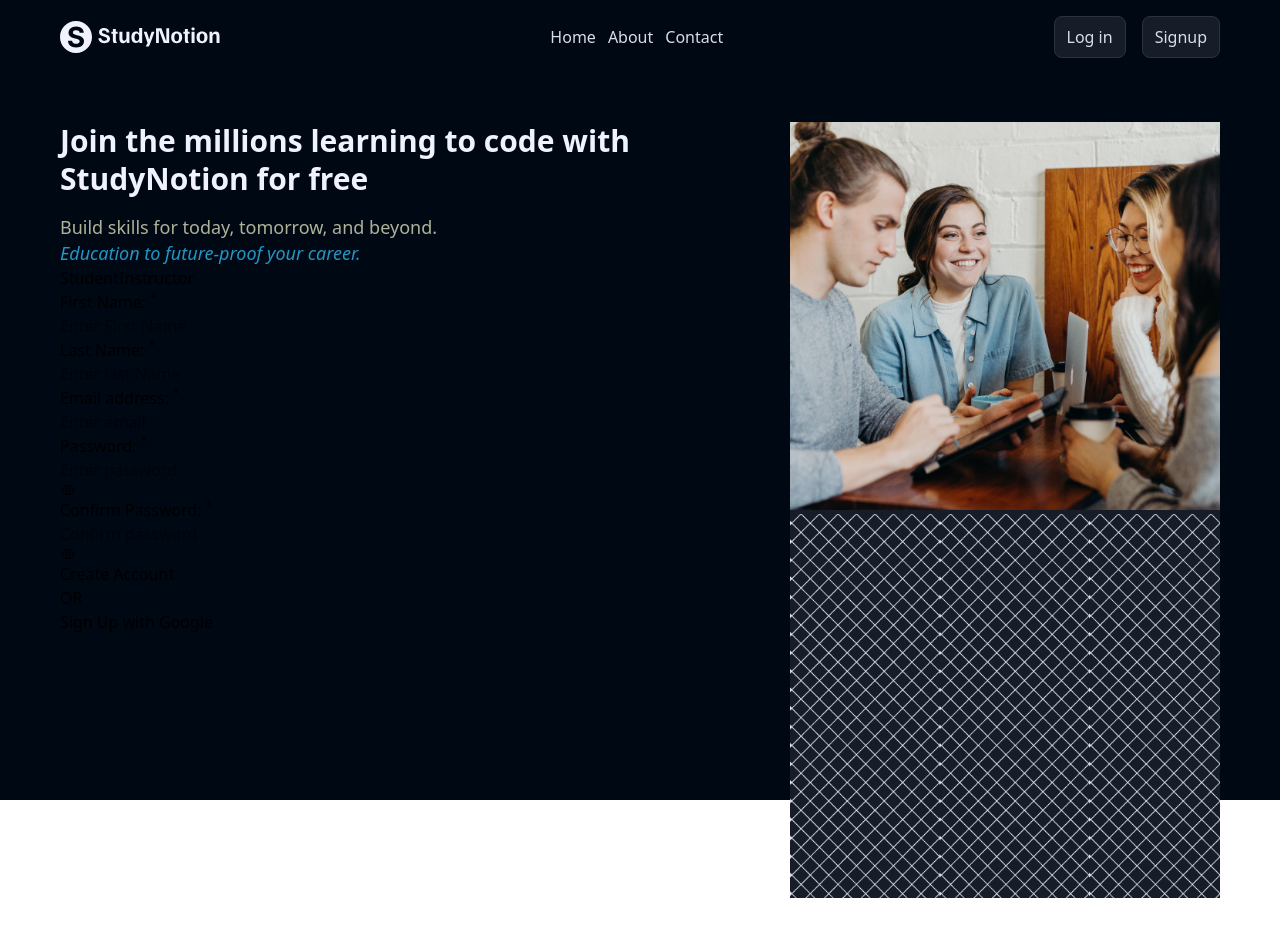
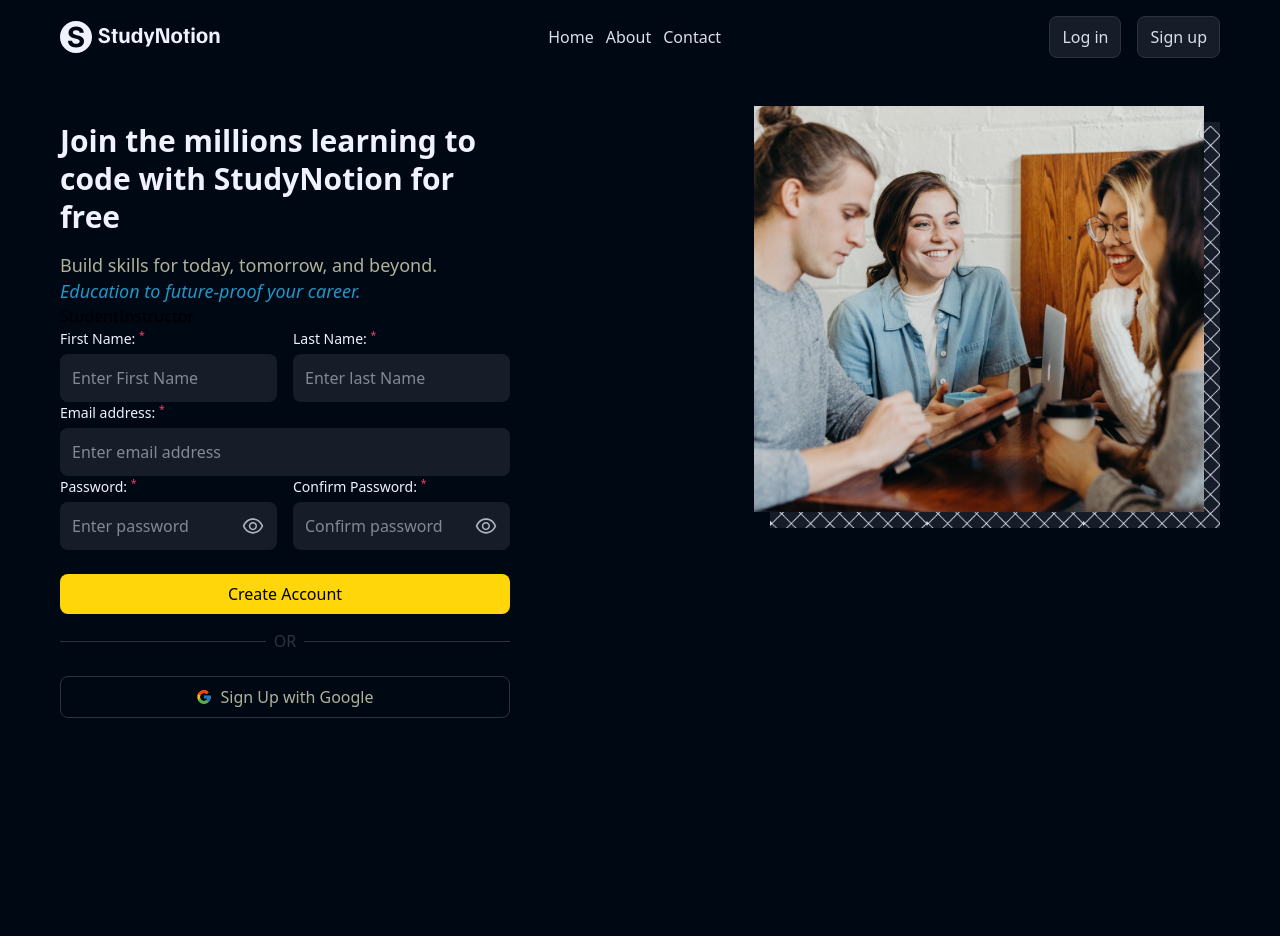
Before and after one commit to dibendughosal/StudyNotion, a React (Vite) app: page /signup in a window 1280 px wide. Shown: the top 936 px of the page. After the commit the page ends 800 px from the top, so only its background shows below. Built offline with nearby package versions, Linux system fonts and the light colour scheme.

Commit message:
StudyNotion - Vite + React

```diff
--- a/index.html
+++ b/index.html
@@ -6,7 +6,7 @@
     <meta name="viewport" content="width=device-width, initial-scale=1.0" />
     <title>StudyNotion | Dibendu</title>
   </head>
-  <body>
+  <body style="background-color: #000814; overflow-x: hidden;">
     <div id="root"></div>
     <script type="module" src="/src/main.jsx"></script>
   </body>
--- a/src/Components/LoginForm.jsx
+++ b/src/Components/LoginForm.jsx
@@ -28,21 +28,22 @@
   }
 
   return (
-    <form onSubmit={submitHandler}>
-      <label htmlFor="email">
-        <p>Email Id:<sup>*</sup></p>
-        <input type="email" id="email" name="email" value={formData.email} onChange={changeHandler} placeholder='Enter email address' required/>
+    <form onSubmit={submitHandler} className='flex flex-col w-full gap-y-4 mt-6'>
+      <label htmlFor="email" className='w-full'>
+        <p className='text-[0.875rem] text-[#f1f2ff] mb-1 leading-[1.375rem]'>Email Id:<sup className='text-[#ef476f]'>*</sup></p>
+        <input type="email" id="email" name="email" value={formData.email} onChange={changeHandler} placeholder='Enter email address' required className='rounded-[0.5rem] text-[#f1f2ff] w-full bg-[#161d29] p-3 shadow-[rgba(255,255,255,0.18)_0px_-1px_0px]' />
       </label>
 
-      <label htmlFor="password">
-        Password:<sup>*</sup>
-        <input type={showPassword ? "text": "password"} id="password" name="password" value={formData.password} onChange={changeHandler} placeholder='Enter Password' required/>
+      <label htmlFor="password" className='w-full relative'>
+        <p className='text-[0.875rem] text-[#f1f2ff] mb-1 leading-[1.375rem]'>Password:<sup className='text-[#ef476f]'>*</sup></p>
+        <input type={showPassword ? "text": "password"} id="password" name="password" value={formData.password} onChange={changeHandler} placeholder='Enter Password' className='rounded-[0.5rem] text-[#f1f2ff] w-full bg-[#161d29] p-3 shadow-[rgba(255,255,255,0.18)_0px_-1px_0px]' required/>
 
-        <span onClick={() => setShowPassword((prev) => !prev)}>{showPassword ? (<AiOutlineEyeInvisible />): (<AiOutlineEye />)}</span>
+        <span className='absolute right-3 top-[38px] text-[#f1f2ff] cursor-pointer' onClick={() => setShowPassword((prev) => !prev)}>{showPassword ? (<AiOutlineEyeInvisible fill='#AFB2bf' fontSize={24} />): (<AiOutlineEye fontSize={24} fill='#AFB2bf'/>)}</span>
 
-        <Link to="#"><p>Forgot Password?</p></Link>
+        <Link to="#"><p className='ml-auto max-w-max mt-1 text-xs text-[#47a5c5]'>Forgot Password?</p></Link>
       </label>
-      <button type="submit">Sign In</button>
+      <button type="submit" className='bg-[#ffd60a] rounded-[8px] font-medium text-[#000814
+] px-3 py-2 mt-6 cursor-pointer'>Sign In</button>
     </form>
   )
 }
--- a/src/Components/Navbar.jsx
+++ b/src/Components/Navbar.jsx
@@ -34,7 +34,7 @@
         }
         {
           !isLoggedIn &&
-          <Link to="/signup"><button className='bg-[#161d29] py-2 px-3 rounded-[8px] border border-[#2c333f] '>Signup</button></Link>
+          <Link to="/signup"><button className='bg-[#161d29] py-2 px-3 rounded-[8px] border border-[#2c333f] '>Sign up</button></Link>
         }
         {
           isLoggedIn &&
--- a/src/Components/SignupForm.jsx
+++ b/src/Components/SignupForm.jsx
@@ -44,35 +44,36 @@
 
       <form onSubmit={submitHandler}>
 
-        <div>
-          <label htmlFor="firstname">
-            <p>First Name: <sup>*</sup></p>
-            <input type="text" id="firstname" name="firstname" value={formData.firstname} placeholder='Enter First Name' onChange={changeHandler} required />
+        <div className='w-full flex gap-x-4'>
+          <label htmlFor="firstname" className='w-full'>
+            <p className='text-[0.875rem] text-[#f1f2ff] mb-1 leading-[1.375rem]'>First Name: <sup className='text-[#ef476f]'>*</sup></p>
+            <input type="text" id="firstname" name="firstname" value={formData.firstname} placeholder='Enter First Name' onChange={changeHandler} className='rounded-[0.5rem] text-[#f1f2ff] w-full bg-[#161d29] p-3 shadow-[rgba(255,255,255,0.18)_0px_-1px_0px]' required />
           </label>
-          <label htmlFor="lastname">
-            <p>Last Name: <sup>*</sup></p>
-            <input type="text" id="lastname" name="lastname" value={formData.lastname} placeholder='Enter last Name' onChange={changeHandler} required />
+          <label htmlFor="lastname" className='w-full'>
+            <p className='text-[0.875rem] text-[#f1f2ff] mb-1 leading-[1.375rem]'>Last Name: <sup className='text-[#ef476f]'>*</sup></p>
+            <input type="text" id="lastname" name="lastname" value={formData.lastname} placeholder='Enter last Name' className='rounded-[0.5rem] text-[#f1f2ff] w-full bg-[#161d29] p-3 shadow-[rgba(255,255,255,0.18)_0px_-1px_0px]' onChange={changeHandler} required />
           </label>
         </div>
 
         <label htmlFor="email">
-            <p>Email address: <sup>*</sup></p>
-            <input type="email" id="email" name="email" value={formData.email} placeholder='Enter email' onChange={changeHandler} required />
+            <p className='text-[0.875rem] text-[#f1f2ff] mb-1 leading-[1.375rem]'>Email address: <sup className='text-[#ef476f]'>*</sup></p>
+            <input type="email" id="email" name="email" value={formData.email} placeholder='Enter email address' onChange={changeHandler} className='rounded-[0.5rem] text-[#f1f2ff] w-full bg-[#161d29] p-3 shadow-[rgba(255,255,255,0.18)_0px_-1px_0px]' required />
         </label>
 
-        <div>
-          <label htmlFor="password">
-            <p>Password: <sup>*</sup></p>
-            <input type={ showPassword ? "text" : "password"} id="password" name="password" value={formData.password} placeholder='Enter password' onChange={changeHandler} required />
-            <span onClick={() => setShowPassword((prev) => !prev)}>{showPassword ? (<AiOutlineEyeInvisible />): (<AiOutlineEye />)}</span>
+        <div className='flex w-full gap-x-4'>
+          <label htmlFor="password" className='w-full relative'>
+            <p className='text-[0.875rem] text-[#f1f2ff] mb-1 leading-[1.375rem]'>Password: <sup className='text-[#ef476f]'>*</sup></p>
+            <input type={ showPassword ? "text" : "password"} id="password" name="password" value={formData.password} placeholder='Enter password' onChange={changeHandler} className='rounded-[0.5rem] text-[#f1f2ff] w-full bg-[#161d29] p-3 shadow-[rgba(255,255,255,0.18)_0px_-1px_0px]' required />
+            <span className='absolute right-3 top-[38px]' onClick={() => setShowPassword((prev) => !prev)}>{showPassword ? (<AiOutlineEyeInvisible fontSize={24} fill='#AFB2bf'/>) : (<AiOutlineEye fontSize={24} fill='#AFB2bf'/>)}</span>
           </label>
-          <label htmlFor="confirmPassword">
-            <p>Confirm Password: <sup>*</sup></p>
-            <input type="password" id="confirmPassword" name="confirmPassword" value={formData.confirmPassword} placeholder='Confirm password' onChange={changeHandler} required />
-            <span onClick={() => setShowPassword((prev) => !prev)}>{showPassword ? (<AiOutlineEyeInvisible />): (<AiOutlineEye />)}</span>
+          <label htmlFor="confirmPassword" className='w-full relative'>
+            <p className='text-[0.875rem] text-[#f1f2ff] mb-1 leading-[1.375rem]'>Confirm Password: <sup className='text-[#ef476f]'>*</sup></p>
+            <input type="password" id="confirmPassword" name="confirmPassword" value={formData.confirmPassword} placeholder='Confirm password' className='rounded-[0.5rem] text-[#f1f2ff] w-full bg-[#161d29] p-3 shadow-[rgba(255,255,255,0.18)_0px_-1px_0px]' onChange={changeHandler} required />
+            <span className='absolute right-3 top-[38px] text-[#f1f2ff] cursor-pointer' onClick={() => setShowPassword((prev) => !prev)}>{showPassword ? (<AiOutlineEyeInvisible fontSize={24} fill='#AFB2bf'/>): (<AiOutlineEye fontSize={24} fill='#AFB2bf'/>)}</span>
           </label>
         </div>
-        <button>Create Account</button>
+        <button className='bg-[#ffd60a] rounded-[8px] font-medium text-[#000814
+] px-3 py-2 mt-6 cursor-pointer w-full'>Create Account</button>
       </form>
     </div>
   )
--- a/src/Components/Template.jsx
+++ b/src/Components/Template.jsx
@@ -1,11 +1,12 @@
 import SignupForm from '../Components/SignupForm'
 import LoginForm from '../Components/LoginForm'
 import bgImg from "../assets/frame.png"
+import { FcGoogle } from "react-icons/fc";
 
 const Template = ({title, desc1, desc2, image, formType, setIsLoggedIn}) => {
   return (
-    <div className="flex w-11/12 max-w-[1160px] py-12 mx-auto gap-x-12 ">
-        <div>
+    <div className="flex justify-between  w-11/12 max-w-[1160px] py-12 mx-auto gap-x-12 ">
+        <div className='w-11/12 max-w-[450px]'>
             <h1 className='text-[#f1f2ff] text-[1.875rem] leading-[2.375rem] font-semibold'>{title}</h1>
             <div className='text-[1.125rem] leading-[1.625rem] mt-4'>
                 <p className=' text-[#afb299]'>{desc1}</p>
@@ -14,22 +15,22 @@
 
             { (formType === "Signup") ? <SignupForm setIsLoggedIn={setIsLoggedIn}/> : <LoginForm setIsLoggedIn={setIsLoggedIn}/>  }
 
-            <div>
-                <div></div>
-                <p>OR</p>
-                <div></div>
+            <div className='flex gap-x-2 my-4 items-center w-full'>
+                <div className='w-full h-[1px] bg-[#2c333f]'></div>
+                <p className='text-[#2c333f] font-medium leading-[1.375rem]'>OR</p>
+                <div className='w-full h-[1px] bg-[#2c333f]'></div>
             </div>
 
-            <button>
-                <img src="" alt="" />
+            <button className='flex w-full justify-center text-[#afb299] rounded-[8px] items-center gap-x-2 mt-6 px-3 py-2 font-medium border border-[#2c333f] cursor-pointer'>
+                <FcGoogle />
                 <p>Sign Up with Google</p>
             </button>
 
         </div>
 
-        <div>
-            <img src={image} alt="Pattern" width={558} height={504} loading='lazy' />
-            <img src={bgImg} alt="Students" width={558} height={504} loading='lazy'/>
+        <div className='relative w-11/12 max-w-[450px]'>
+            <img src={image} alt="student" width={558} height={504} loading='lazy' className='absolute -top-4 right-4 z-20'/>
+            <img src={bgImg} alt="pattern" width={558} height={504} loading='lazy' />
         </div>
     </div>
   )
```
